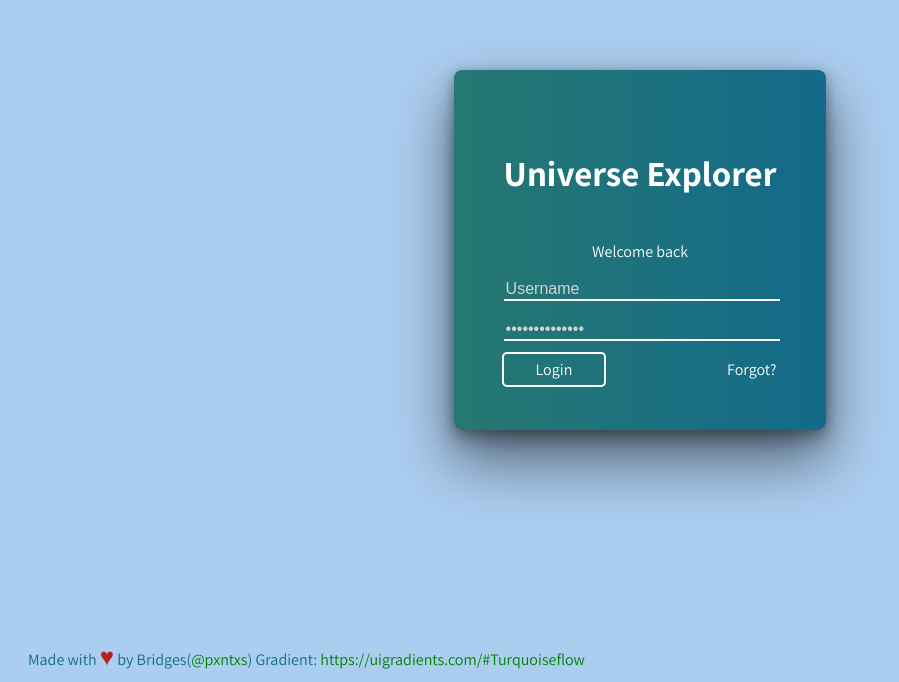
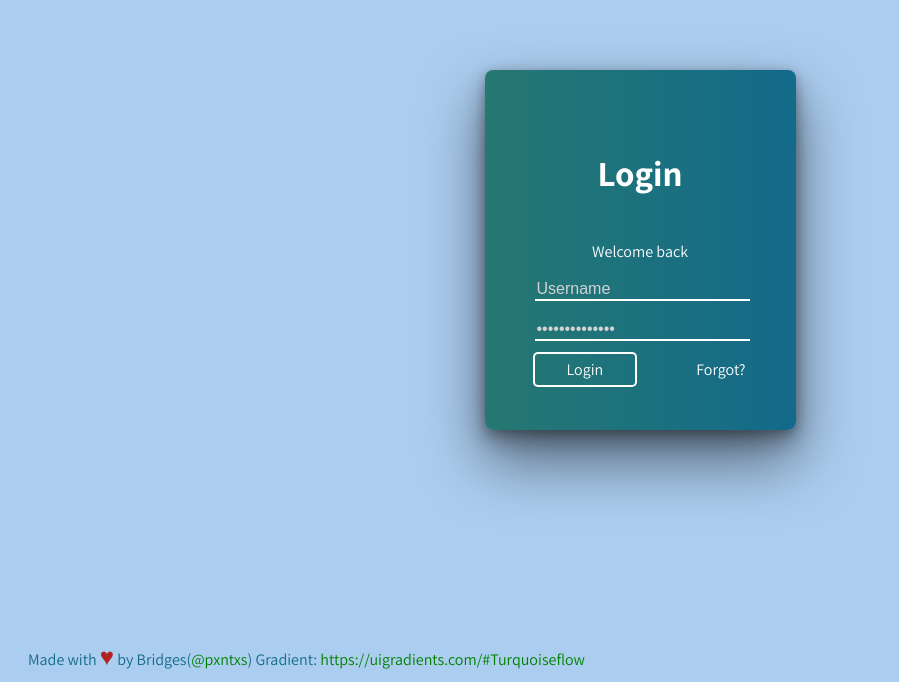
Before and after one commit to Levi-55/myyyy, a plain HTML site: page index.html in a window 1280 px wide. Shown: the part 118-800 px from the top of the page, without its empty margins (0-899 px from the left). Drawn offline with Linux system fonts and the light colour scheme.

Commit message:
Update index.html

```diff
--- a/index.html
+++ b/index.html
@@ -10,7 +10,7 @@
 <!-- partial:index.partial.html -->
 <section class='login' id='login'>
   <div class='head'>
-  <h1 class='company'>Universe Explorer</h1>
+  <h1 class='company'>Login</h1>
   </div>
   <p class='msg'>Welcome back</p>
   <div class='form'>
```
